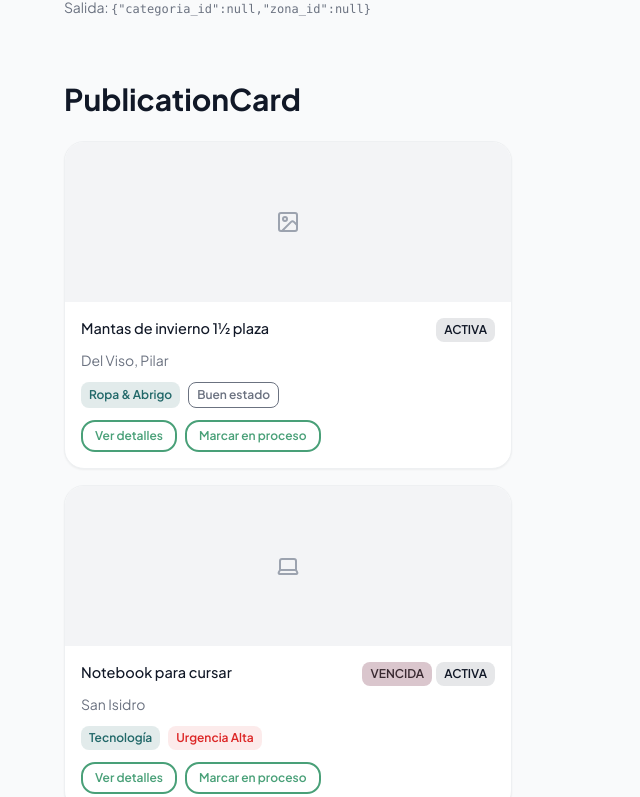
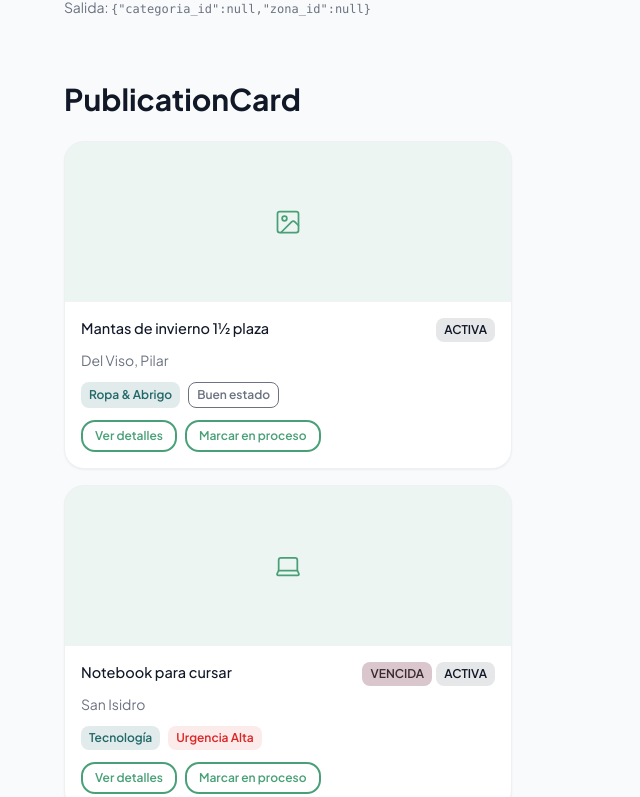
Before and after one commit to vaiven-austral/vaiven-app, a React (Vite) app: page /dev/components in a window 1280 px wide. Shown: the part 1697-2494 px from the top of the page, without its empty margins (0-640 px from the left). Built offline with nearby package versions, Linux system fonts and the light colour scheme; no server answers; the database is empty.

Commit message:
SCRUM-35: placeholder con tinte de marca en vez de gris plano. Feedback de dirección: el gris sobre gris se leía como no cargó en vez de un estado a propósito. Fondo verde clarito + ícono en el verde primario, mismo patrón de tinte que ya usan los badges (Badge variant=primary).

```diff
--- a/src/components/publications/PublicationImage.tsx
+++ b/src/components/publications/PublicationImage.tsx
@@ -50,8 +50,10 @@ export function PublicationImage({
   if (mostrarPlaceholder) {
     const IconoCategoria = (categoria && iconoPorCategoria[categoria]) || Image;
     return (
-      <div className={`flex items-center justify-center bg-lienzo text-texto-suave ${className}`}>
-        <IconoCategoria size={24} />
+      <div
+        className={`flex items-center justify-center bg-[rgba(73,160,120,0.1)] text-primario ${className}`}
+      >
+        <IconoCategoria size={28} strokeWidth={1.5} />
       </div>
     );
   }
```
